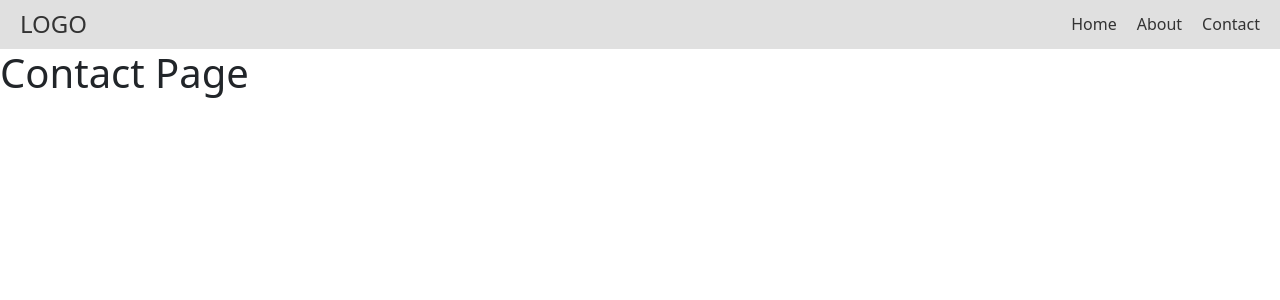
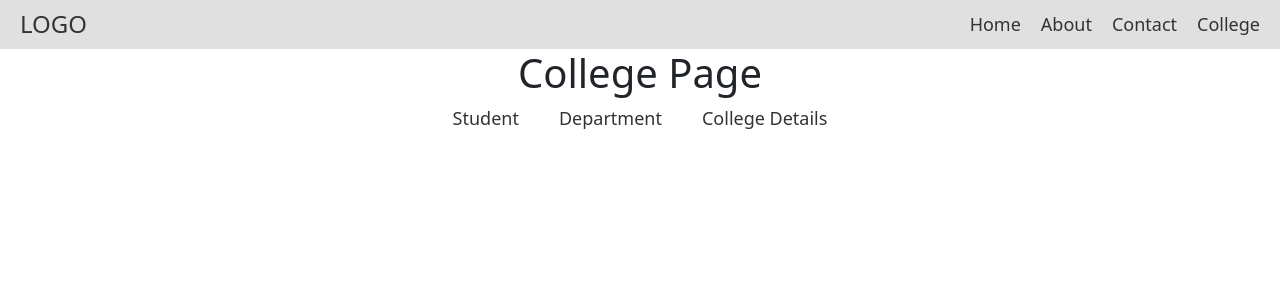
Before and after one commit to whoankitchauhan/learningReact, a React (Vite) app in the folder react1/: page /college in a window 1280 px wide. Before the commit this address led to /contact. Shown: the top 300 px of the page. Built offline with nearby package versions, Linux system fonts and the light colour scheme.

Commit message:
Nested Navigation With React Roiter

```diff
--- a/react1/src/App.jsx
+++ b/react1/src/App.jsx
@@ -4,17 +4,27 @@ import About from "./About";
 import Contact from "./Contact";
 import NavBar from "./NavBar";
 import PageNotFound from "./PageNotFound";
+import College from "./College";
+import Student from "./Student";
+import Department from "./Department";
+import CollegeDetails from "./CollegeDetails";
 
 function App() {
   return (
     <>
       <NavBar />
       <Routes>
-        <Route path="/" element={<Home/>} />
-        <Route path="/about" element={<About/>} />
-        <Route path="/contact" element={<Contact/>} />
-        {/* <Route path="*" element={<PageNotFound/>}/> */}
-        <Route path="/*" element={<Navigate  to="/contact"/>}/>
+        <Route path="/" element={<Home />} />
+        <Route path="/about" element={<About />} />
+        <Route path="/contact" element={<Contact />} />
+
+        <Route path="/college" element={<College />}>
+          <Route path="student" element={<Student />} />
+          <Route path="department" element={<Department />} />
+          <Route path="collegeDetails" element={<CollegeDetails />} />
+        </Route>
+        <Route path="*" element={<PageNotFound />} />
+        {/* <Route path="/*" element={<Navigate to="/" />} /> */}
       </Routes>
     </>
   );
--- /dev/null
+++ b/react1/src/College.jsx
@@ -0,0 +1,22 @@
+import { Link, Outlet } from "react-router-dom";
+
+
+function College() {
+  return (
+    <div style={{ textAlign: "center" }}>
+      <h1>College Page</h1>
+      <Link className="Coll-link" to="student">
+        Student
+      </Link>
+      <Link className="Coll-link" to="department">
+        Department
+      </Link>
+      <Link className="Coll-link" to="collegeDetails">
+        College Details
+      </Link>
+      <Outlet />
+    </div>
+  );
+}
+
+export default College;
--- /dev/null
+++ b/react1/src/CollegeDetails.jsx
@@ -0,0 +1,9 @@
+function CollegeDetails() {
+  return (
+    <div style={{ textAlign: "center" }}>
+      <h1>College Details</h1>
+    </div>
+  );
+}
+
+export default CollegeDetails;
--- /dev/null
+++ b/react1/src/Department.jsx
@@ -0,0 +1,9 @@
+function Department() {
+  return (
+    <div style={{ textAlign: "center" }}>
+      <h1>Department Page</h1>
+    </div>
+  );
+}
+
+export default Department;
--- a/react1/src/NavBar.jsx
+++ b/react1/src/NavBar.jsx
@@ -11,19 +11,16 @@ function NavBar() {
       <div>
         <ul>
           <li>
-            <Link className="link" to="/">
-              Home
-            </Link>
+            <Link className="link" to="/">Home</Link>
           </li>
           <li>
-            <Link className="link" to="/About">
-              About
-            </Link>
-          </li>{" "}
+            <Link className="link" to="/About">About</Link>
+          </li>
           <li>
-            <Link className="link" to="/Contact">
-              Contact
-            </Link>
+            <Link className="link" to="/Contact">Contact</Link>
+          </li>
+                    <li>
+            <Link className="link" to="/College">College</Link>
           </li>
         </ul>
       </div>
--- /dev/null
+++ b/react1/src/Student.jsx
@@ -0,0 +1,9 @@
+function Student() {
+  return (
+    <div style={{ textAlign: "center" }}>
+      <h1>Student Page</h1>
+    </div>
+  );
+}
+
+export default Student;
--- a/react1/src/css/Header.css
+++ b/react1/src/css/Header.css
@@ -29,6 +29,16 @@
   color: #333;
   font-weight: 500;
   transition: color 0.3s ease;
+  font-size: large;
+}
+
+.Coll-link{
+  text-decoration: none;
+  color: #333;
+  font-weight: 500;
+  transition: color 0.3s ease;
+  font-size: large;
+  margin: 20px;
 }
 
 /* Hover effect for links */
```
